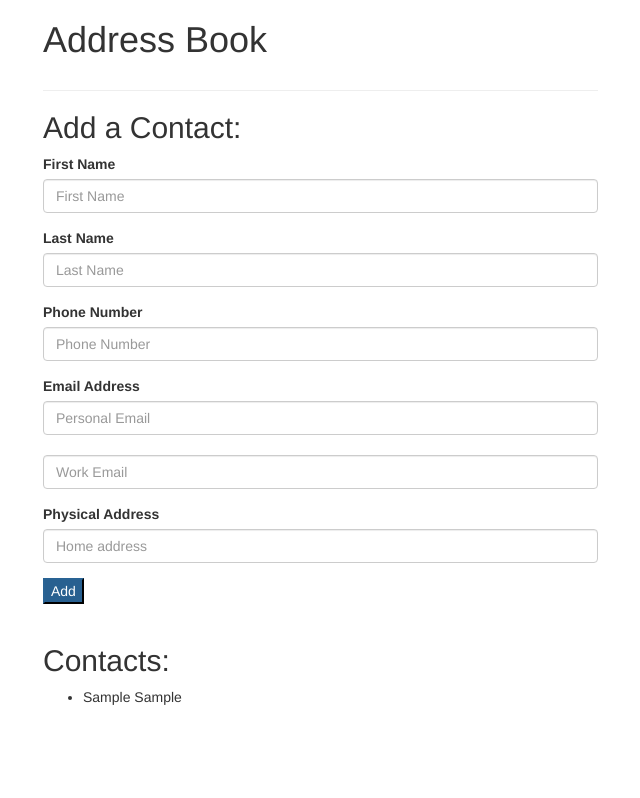
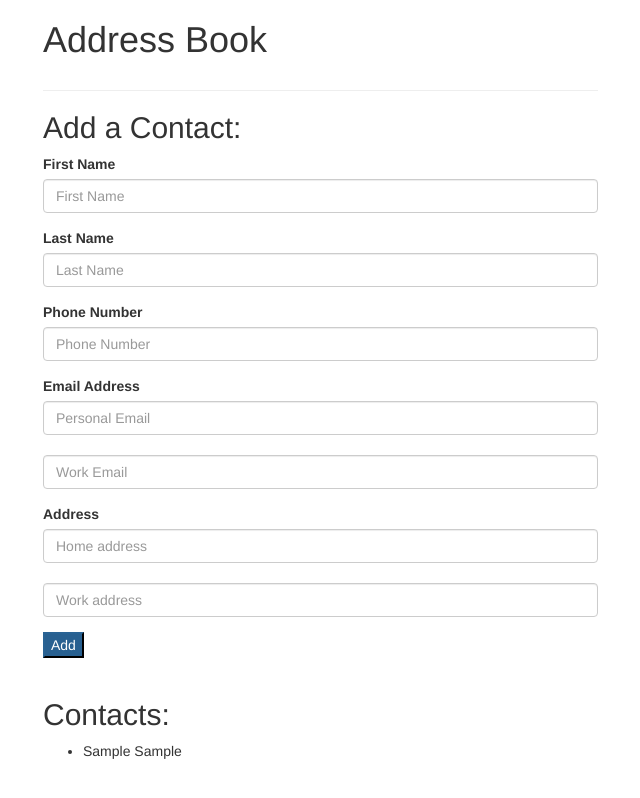
Before and after one commit to GarlandLai/address-book-homework, a plain HTML site: page index.html in a window 1280 px wide. Both pictures are taken after typing "Sample", "Sample", "Sample", "name@example.com", "name@example.com", "Sample" into the empty fields and a click on the button "Add". Shown: the whole page, without its empty margins (27-667 px from the left). Drawn offline with Linux system fonts and the light colour scheme.

Commit message:
add home and work address

```diff
--- a/index.html
+++ b/index.html
@@ -39,8 +39,10 @@
             </div>
 
             <div class="form-group">
-              <label for="new-physical-address">Physical Address</label>
-              <input type="text"  class="form-control" id="new-physical-address" placeholder="Home address">
+              <label for="new-physical-address1">Address</label>
+              <input type="text"  class="form-control" id="new-physical-address1" placeholder="Home address">
+              <label for="new-physical-address2"></label>
+              <input type="text"  class="form-control" id="new-physical-address2" placeholder="Work address">
             </div>
             <button type="submit" class="btn-primary">Add</button>
           </form>
--- a/js/scripts.js
+++ b/js/scripts.js
@@ -100,7 +100,9 @@ $(document).ready(function() {
     var inputtedEmailAddresses = ("<br>Personal: " + inputtedEmailAddress1 + "<br>Work: " + inputtedEmailAddress2)
     console.log(inputtedEmailAddresses)
 
-    var inputtedPhysicalAddress = $("input#new-physical-address").val();
+    var inputtedPhysicalAddress1 = $("input#new-physical-address1").val();
+    var inputtedPhysicalAddress2 = $("input#new-physical-address2").val();
+    var inputtedPhysicalAddress = ("<br>Home: " + inputtedPhysicalAddress1 + "<br>Work: " + inputtedPhysicalAddress2)
     var newContact = new Contact(inputtedFirstName,     inputtedLastName, inputtedPhoneNumber, inputtedEmailAddresses, inputtedPhysicalAddress);
 
     $("input#new-first-name").val("");
@@ -108,7 +110,8 @@ $(document).ready(function() {
     $("input#new-phone-number").val("");
     $("input#new-email-address1").val("");
     $("input#new-email-address2").val("");
-    $("input#new-physical-address").val("");
+    $("input#new-physical-address1").val("");
+    $("input#new-physical-address2").val("");
 
     addressBook.addContact(newContact);
 
```
